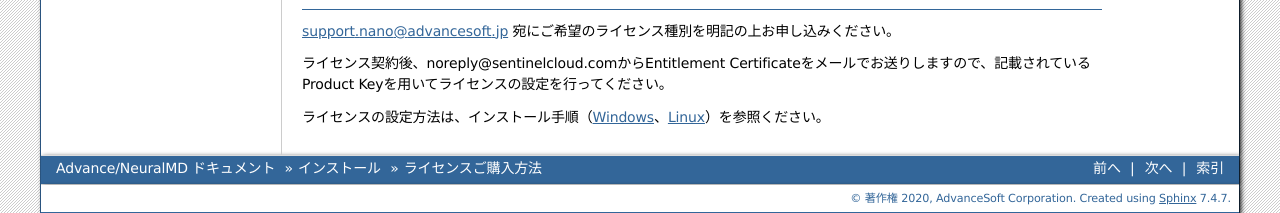
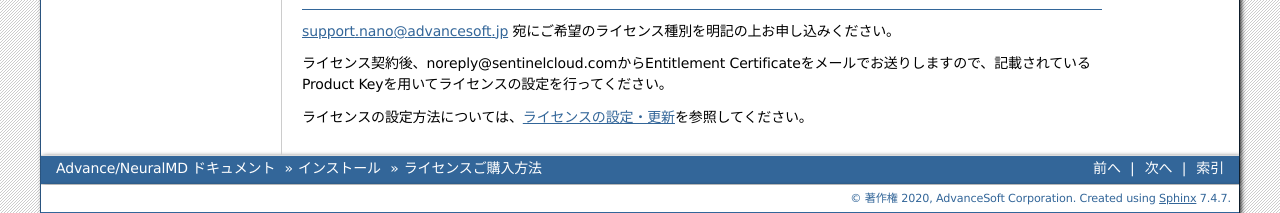
Before and after one commit to advancesoftcorp/neuralmd-doc, a Sphinx documentation site: the page built from docs/source/install/purchase.rst, in a window 1280 px wide. Shown: the part 1081-1294 px from the top of the page. Built offline with Sphinx 7.4.7, drawn with Linux system fonts in a browser that asks for light colours; formulas are drawn with MathJax 3.

Commit message:
update reference

```diff
--- a/docs/source/install/purchase.rst
+++ b/docs/source/install/purchase.rst
@@ -80,4 +80,4 @@
 
 ライセンス契約後、noreply\@sentinelcloud.comからEntitlement Certificateをメールでお送りしますので、記載されているProduct Keyを用いてライセンスの設定を行ってください。
 
-ライセンスの設定方法は、インストール手順（\ :doc:`Windows<windows>`\ 、\ :doc:`Linux<linux>`\ ）を参照ください。
+ライセンスの設定方法については、:ref:`licensesetupdate`\ を参照してください。
```
